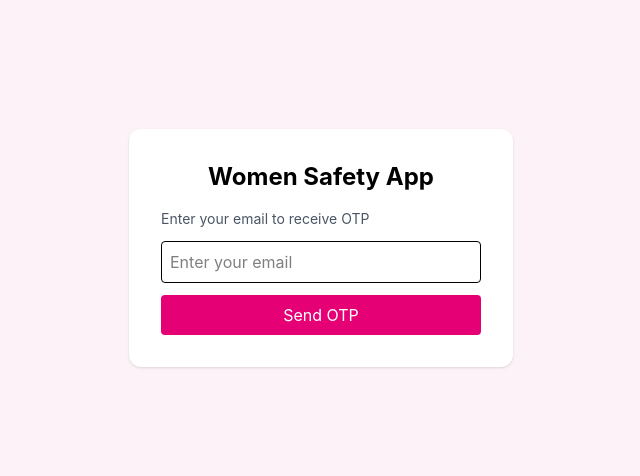
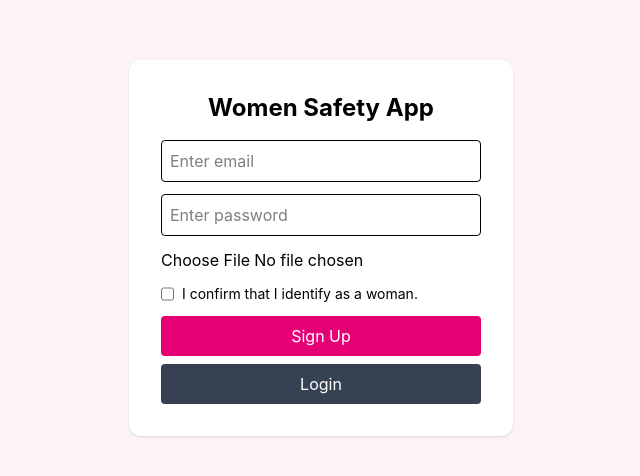
Before and after one commit to Jyotiiii3003/Safe-route-ai, a React (Vite) app: page /signUp in a window 1280 px wide. Shown: the part 152-628 px from the top of the page, without its empty margins (319-959 px from the left). Built offline with nearby package versions, Linux system fonts and the light colour scheme.

Commit message:
errors fixed

```diff
--- a/src/App.jsx
+++ b/src/App.jsx
@@ -10,6 +10,7 @@ function App() {
   const [session, setSession] = useState(null);
   const [loading, setLoading] = useState(true);
   const [verified, setVerified] = useState(false);
+  const [role, setRole] = useState(null);
 
   useEffect(() => {
     const getSessionAndProfile = async () => {
@@ -20,11 +21,12 @@ function App() {
       if (currentSession) {
         const { data: profile } = await supabase
           .from("profiles")
-          .select("verified")
+          .select("verified, role")
           .eq("id", currentSession.user.id)
-          .single();
+          .maybeSingle();
 
         setVerified(profile?.verified ?? false);
+        setRole(profile?.role ?? "user");
       }
 
       setLoading(false);
@@ -91,13 +93,11 @@ function App() {
         />
         <Route
           path="/admin"
-            element={
-              session && verified ? (
-              <Admin />
-               ) : (
-                <Navigate to="/" />
-            )
-          }
+          element={
+          session && role === "admin"
+          ? <Admin />
+          : <Navigate to="/" />
+       }
         />
       </Routes>
     </BrowserRouter>
--- a/src/pages/signUp.jsx
+++ b/src/pages/signUp.jsx
@@ -5,39 +5,14 @@ import { useNavigate } from "react-router-dom";
 export default function Signup() {
   const navigate = useNavigate();
 
-  const [step, setStep] = useState(1);
   const [email, setEmail] = useState("");
-  const [otp, setOtp] = useState("");
+  const [password, setPassword] = useState("");
   const [declaration, setDeclaration] = useState(false);
   const [image, setImage] = useState(null);
   const [error, setError] = useState("");
   const [loading, setLoading] = useState(false);
 
-  const sendOTP = async () => {
-    setError("");
-    setLoading(true);
-
-    const { error } = await supabase.auth.signInWithOtp({
-      email,
-      options: {
-        shouldCreateUser: true,
-         data: {},
-      },
-    });
-
-
-    setLoading(false);
-
-    if (error) {
-      setError(error.message);
-    } else {
-      setStep(2);
-    }
-  };
-
-
-
-  const verifyOTP = async () => {
+  const handleSignup = async () => {
     setError("");
 
     if (!declaration) {
@@ -47,12 +22,11 @@ export default function Signup() {
 
     setLoading(true);
 
-    const { data, error } = await supabase.auth.verifyOtp({
+    const { data, error } = await supabase.auth.signUp({
       email,
-      token: otp,
-      type: "email",
+      password,
     });
-    console.log("Verify OTP result:", data);
+
     if (error) {
       setLoading(false);
       setError(error.message);
@@ -61,10 +35,10 @@ export default function Signup() {
 
     const user = data.user;
 
-
+    // Mock AI confidence score
     const aiScore = Math.floor(Math.random() * 20) + 80;
 
-
+    // Upload selfie if provided
     if (image) {
       const allowedTypes = ["image/jpeg", "image/png"];
       const maxSize = 2 * 1024 * 1024;
@@ -85,24 +59,41 @@ export default function Signup() {
         .from("selfies")
         .upload(`${user.id}/selfie-${Date.now()}.jpg`, image);
     }
-    console.log("User ID:", user.id);
 
+    // Insert profile
     const { error: profileError } = await supabase
   .from("profiles")
   .insert([
     {
       id: user.id,
-      phone: null,
       declaration_accepted: true,
       ai_confidence: aiScore,
-      verified: aiScore > 85,
+      verified: false,
+      role: "user",
     },
   ]);
 
 console.log("Profile insert error:", profileError);
+    setLoading(false);
+    navigate("/");
+  };
+
+  const handleLogin = async () => {
+    setError("");
+    setLoading(true);
+
+    const { error } = await supabase.auth.signInWithPassword({
+      email,
+      password,
+    });
 
     setLoading(false);
+
+    if (error) {
+      setError(error.message);
+    } else {
       navigate("/");
+    }
   };
 
   return (
@@ -112,41 +103,19 @@ export default function Signup() {
           Women Safety App
         </h2>
 
-        {step === 1 && (
-          <>
-            <p className="mb-3 text-sm text-gray-600">
-              Enter your email to receive OTP
-            </p>
-
         <input
           type="email"
-              placeholder="Enter your email"
+          placeholder="Enter email"
           value={email}
           onChange={(e) => setEmail(e.target.value)}
           className="w-full border p-2 mb-3 rounded"
         />
 
-            <button
-              onClick={sendOTP}
-              disabled={loading}
-              className="w-full bg-pink-600 text-white p-2 rounded hover:bg-pink-700"
-            >
-              {loading ? "Sending..." : "Send OTP"}
-            </button>
-          </>
-        )}
-
-        {step === 2 && (
-          <>
-            <p className="mb-3 text-sm text-gray-600">
-              Enter OTP and complete verification
-            </p>
-
         <input
-              type="text"
-              placeholder="Enter 8-digit OTP"
-              value={otp}
-              onChange={(e) => setOtp(e.target.value)}
+          type="password"
+          placeholder="Enter password"
+          value={password}
+          onChange={(e) => setPassword(e.target.value)}
           className="w-full border p-2 mb-3 rounded"
         />
 
@@ -167,14 +136,20 @@ export default function Signup() {
         </label>
 
         <button
-              onClick={verifyOTP}
+          onClick={handleSignup}
           disabled={loading}
-              className="w-full bg-pink-600 text-white p-2 rounded hover:bg-pink-700"
+          className="w-full bg-pink-600 text-white p-2 rounded mb-2"
         >
-              {loading ? "Verifying..." : "Verify & Create Account"}
+          {loading ? "Processing..." : "Sign Up"}
         </button>
-          </>
-        )}
+
+        <button
+          onClick={handleLogin}
+          disabled={loading}
+          className="w-full bg-gray-700 text-white p-2 rounded"
+        >
+          Login
+        </button>
 
         {error && (
           <div className="text-red-500 text-sm mt-3 text-center">
```
Lines whose indentation alone changed are shown as unchanged.
